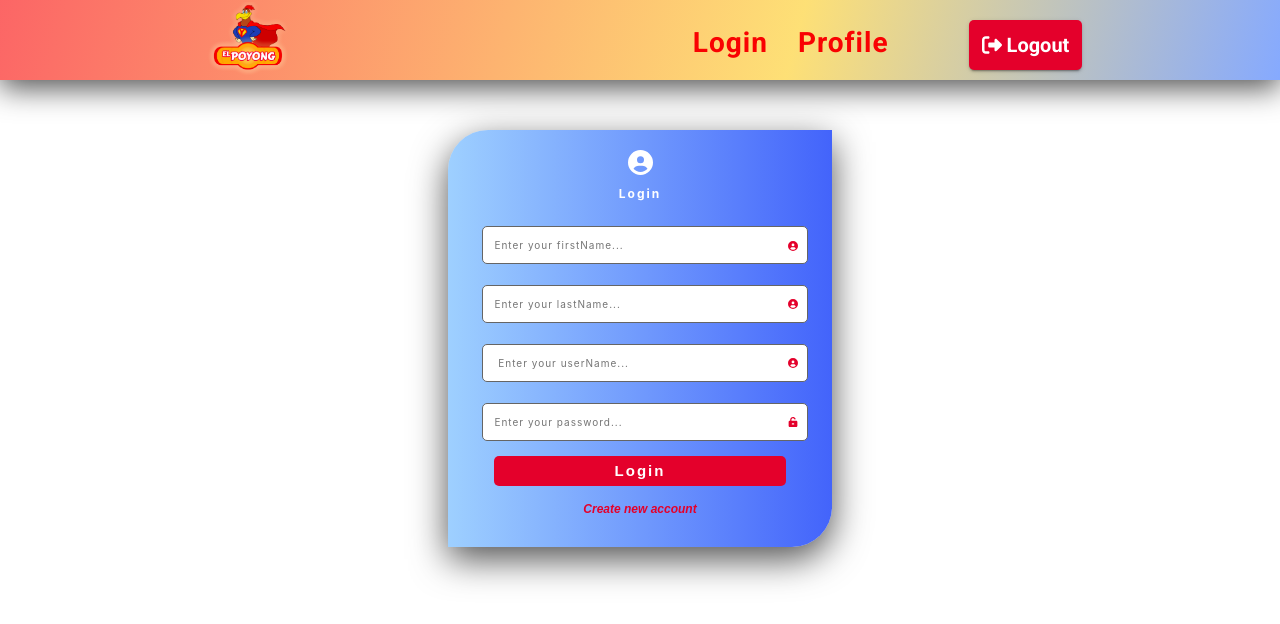
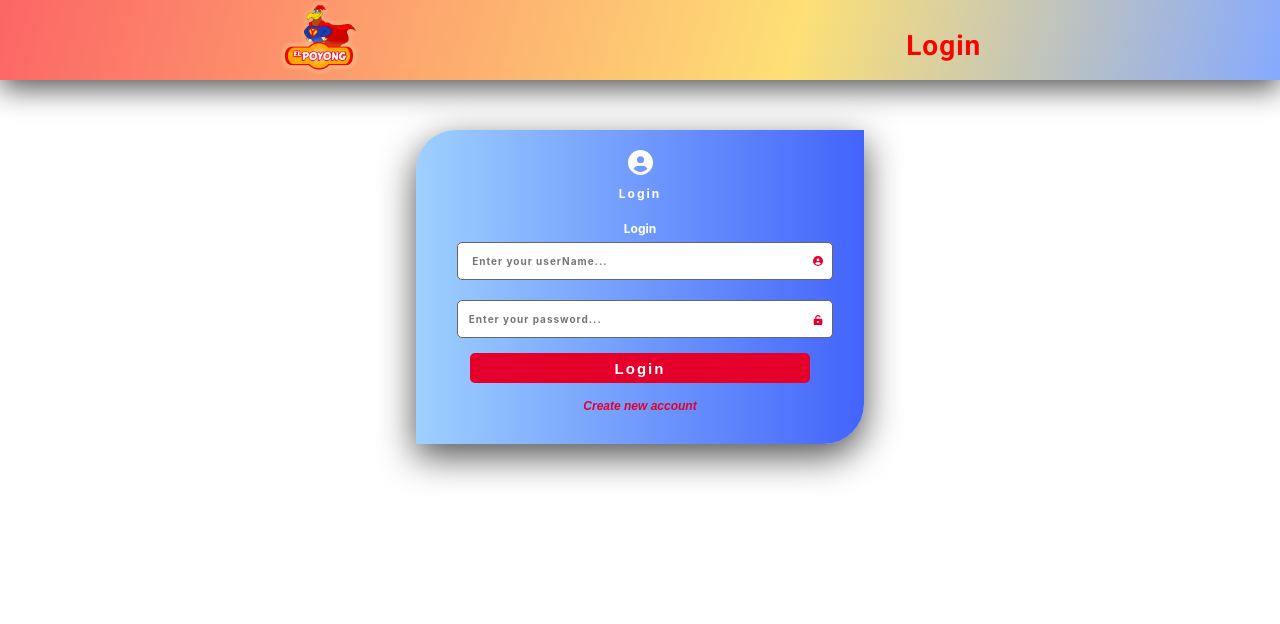
Before and after one commit to andrealargo19/App_Food_Order, a React (Create React App) app: page /auth in a window 1280 px wide. Shown: the top 624 px of the page. Built offline with nearby package versions, Linux system fonts and the light colour scheme.

Commit message:
Creating UseContext-Authentication

```diff
--- a/src/App.js
+++ b/src/App.js
@@ -5,12 +5,14 @@ import { BrowserRouter as Router, Routes, Route } from 'react-router-dom';
 import UserProfile from './components/Profile/UserProfile';
 import AuthPage from './pages/AuthPage';
 import React from 'react'
+import { AuthContextProvider } from "./store/auth-context";
+
 
 
 
   function App() {
-
     return (
+      <AuthContextProvider>
         <Router>
           <Layout>
             <Routes>
@@ -20,7 +22,9 @@ function App() {
             </Routes>
           </Layout>
         </Router>
+      </AuthContextProvider>
     );
   }
 
+
 export default App;
--- a/src/components/Auth/AuthForm.js
+++ b/src/components/Auth/AuthForm.js
@@ -1,47 +1,147 @@
-import { useState } from 'react';
+import { useState, useRef, useContext } from 'react';
 import classes from './AuthForm.module.css';
 import React from 'react'
 import {FontAwesomeIcon} from '@fortawesome/react-fontawesome';
 import { faCircleUser} from '@fortawesome/free-solid-svg-icons';
 import { faUnlockKeyhole } from '@fortawesome/free-solid-svg-icons';
+import AuthContext from '../../store/auth-context';
+
 
 
 const AuthForm = () => {
+  const firstNameInputRef = useRef();
+  const lastNameInputRef = useRef();
+  const userNameInputRef = useRef();
+  const passwordInputRef = useRef();
+
+
+  const authCtx = useContext(AuthContext);
+
   const [isLogin, setIsLogin] = useState(true);
+  const [isLoading, setIsLoading] = useState(false);
 
   const switchAuthModeHandler = () => {
     setIsLogin((prevState) => !prevState);
   };
 
 
+  const submitHandler = (event) => {
+    event.preventDefault();
+    const enteredUserName = userNameInputRef.current.value;
+    const enteredPassword = passwordInputRef.current.value;
+
+
+    setIsLoading(true);
+    let url;
+    if (isLogin) {
+      url =
+      'https://ip20soft.tech/JJ-POS-Backend/api/v1/index.php/users/doLogin'
+        fetch(url, {
+          method: 'POST',
+          body: JSON.stringify({
+            data: {
+              Username: enteredUserName,
+              Password: enteredPassword
+            }
+          }),
+          headers: {
+            'Content-Type': 'application/json',
+          },
+        })
+        .then(res => {
+        setIsLoading(false);
+        if (res.ok) {
+          return res.json();
+        } else {
+          return res.json().then((data) => {
+            let errorMessage = 'Authentication failed!';
+            throw new Error(errorMessage);
+          })
+        }
+
+        })
+        .then((data) => {
+          const token = data.body.data.Token;
+          authCtx.login(token);
+        })
+        .catch((err) => {
+          alert(err.message);
+        });
+
+    } else {
+      url =
+      'https://ip20soft.tech/JJ-POS-Backend/api/v1/index.php/users';
+      fetch(url,{
+        method: 'POST',
+        body: JSON.stringify({
+          data: {
+            Username: enteredUserName,
+            Password: enteredPassword,
+            FirstName: firstNameInputRef.current.value,
+            LastName: lastNameInputRef.current.value
+          }
+        }),
+        headers: {
+          'Content-Type': 'application/json',
+        },
+      })
+      .then(res => {
+        setIsLoading(false);
+        if (res.ok) {
+          return res.json();
+        } else {
+          return res.json().then((data) => {
+          let errorMessage = 'Authentication failed!';
+          throw new Error(errorMessage);
+          });
+        }
+      })
+      .then((data) => {
+        console.log(data);
+      })
+      .catch((err) => {
+        alert(err.message);
+      });
+    };
+  }
+
+
+  const cartPersonalData = (
+    <React.Fragment>
+      <div className={classes.control}>
+        <label htmlFor='firstName'></label>
+        <input type='text' id='firstName' placeholder='Enter your firstName...' required ref={firstNameInputRef} />
+        <FontAwesomeIcon icon={faCircleUser}/>
+      </div>
+      <div className={classes.control}>
+        <label htmlFor='lastName'></label>
+        <input type='text' id='lastName' placeholder='Enter your lastName...' required ref={lastNameInputRef} />
+        <FontAwesomeIcon icon={faCircleUser}/>
+      </div>
+    </React.Fragment>
+  );
+
   return (
     <section className={classes.auth}>
       <FontAwesomeIcon icon={faCircleUser}/>
       <h1>{isLogin ? 'Login' : 'Sign Up'}</h1>
-      <form>
-      <div className={classes.control}>
-          <label htmlFor='userName'></label>
-          <input type='text' id='firstName' placeholder='Enter your firstName...' required />
-          <FontAwesomeIcon icon={faCircleUser}/>
-        </div>
+      <form onSubmit={submitHandler}>
+        {isLogin ? 'Login' : cartPersonalData}
+
         <div className={classes.control}>
           <label htmlFor='userName'></label>
-          <input type='text' id='lastName' placeholder='Enter your lastName...' required />
-          <FontAwesomeIcon icon={faCircleUser}/>
-        </div>
-        <div className={classes.control}>
-          <label htmlFor='userName'></label>
-          <input type='text' id='userName' placeholder=' Enter your userName...' required />
+          <input type='text' id='userName' placeholder=' Enter your userName...' required ref={userNameInputRef} />
           <FontAwesomeIcon icon={faCircleUser}/>
         </div>
         <div className={classes.control}>
           <label htmlFor='password'></label>
-          <input type='password' id='password' placeholder='Enter your password...' required />
+          <input type='password' id='password' placeholder='Enter your password...' required ref={passwordInputRef} />
           <FontAwesomeIcon icon={faUnlockKeyhole}/>
         </div>
         <div className={classes.actions}>
-          <button>{isLogin ? 'Login' : 'Create Account'}
-          </button>
+          {!isLoading && <button>{isLogin ? 'Login' : 'Create Account'}
+          </button>}
+          {isLoading && <p>Sending request...</p>}
         </div>
         <div className={classes.actions_toggle}>
         <button
--- a/src/components/Auth/AuthForm.module.css
+++ b/src/components/Auth/AuthForm.module.css
@@ -1,6 +1,7 @@
 .auth {
     margin: 50px auto 50px;
-    width: 30%;
+    width: 35%;
+    min-width: 30%;
     height: auto;
     border-top-left-radius: 40px;
     border-bottom-right-radius: 40px;
@@ -8,6 +9,9 @@
     background: linear-gradient(90deg, rgba(76,168,255,0.5424763655462185) 0%, rgba(15,57,250,0.7833727240896359) 100%);
     box-shadow: 0px 12px 36px 0px rgba(0,0,0,0.69);
     text-align: center;
+    color:white;
+    font-weight: bold;
+    font-size: 1.2rem;
 
 }
 
--- a/src/components/Layout/Layout.js
+++ b/src/components/Layout/Layout.js
@@ -1,6 +1,5 @@
 import { Fragment } from 'react';
 import React from 'react'
-
 
 
 const Layout = (props) => {
--- a/src/components/Layout/MainNavigation.js
+++ b/src/components/Layout/MainNavigation.js
@@ -1,12 +1,16 @@
+import { useContext } from 'react';
 import { Link } from 'react-router-dom';
 import React from 'react'
 import classes from './MainNavigation.module.css';
 import logo from '../../assets/logo1.png';
 import { FontAwesomeIcon } from '@fortawesome/react-fontawesome';
 import { faRightFromBracket } from '@fortawesome/free-solid-svg-icons';
-
+import AuthContext from '../../store/auth-context';
 
 const MainNavigation = () => {
+  const authCtx = useContext(AuthContext);
+  const isLoggedIn = authCtx.isLoggedIn;
+
   return (
     <header className={classes.header}>
       <Link to='/'>
@@ -16,18 +20,22 @@ const MainNavigation = () => {
       </Link>
       <nav>
         <ul>
-          <li>
-            <Link to='/auth'>
-            <span>Login</span>
-            </Link>
-          </li>
-          <li>
-            <Link to='/profile'>Profile</Link>
-          </li>
+          {!isLoggedIn && (
+            <li>
+              <Link to='/auth'>Login</Link>
+            </li>
+          )}
+          {isLoggedIn && (
+            <li>
+              <Link to='/profile'>Profile</Link>
+            </li>
+          )}
+         {isLoggedIn && (
           <button className={classes.button_header}>
             <FontAwesomeIcon icon={faRightFromBracket}/>
             Logout
           </button>
+        )}
         </ul>
       </nav>
     </header>
--- a/src/index.js
+++ b/src/index.js
@@ -3,9 +3,10 @@ import ReactDOM from 'react-dom';
 import './index.css';
 import App from './App';
 
-ReactDOM.render(
-  <React.StrictMode>
-    <App />
-  </React.StrictMode>,
-  document.getElementById('root')
-);
+
+
+
+  ReactDOM.render(
+      <App />,
+      document.getElementById('root')
+  );
--- /dev/null
+++ b/src/store/auth-context.js
@@ -0,0 +1,42 @@
+import { useState } from "react";
+import React from "react";
+
+
+
+const AuthContext = React.createContext({
+    token: '',
+    isLoggedIn: false,
+    login: (token) => {},
+    logout: () => {},
+});
+
+
+export const  AuthContextProvider = (props) => {
+    const [token, setToken] = useState(null)
+    const userIsLoggedIn = !!token;
+
+    const loginHandler = (token) => {
+        console.log('TOKEN');
+        setToken(token);
+    };
+
+    const logoutHandler = () => {
+        setToken(null);
+    };
+
+
+
+return(
+    <AuthContext.Provider value={{
+        token: token,
+        isLoggedIn: userIsLoggedIn,
+        login: loginHandler,
+        logout: logoutHandler,
+    }}>
+        {props.children}
+    </AuthContext.Provider>
+);
+};
+
+
+export default AuthContext;
```
Also changed, not shown: src/components/Profile/UserProfile.js (+5 -7 lines). Lines whose indentation alone changed are shown as unchanged.
